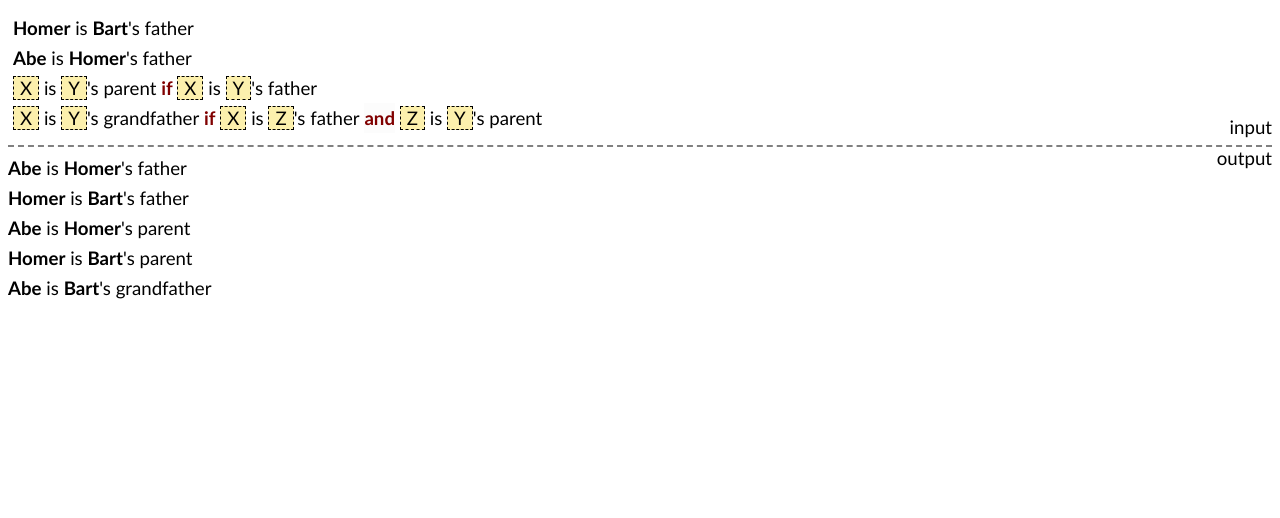
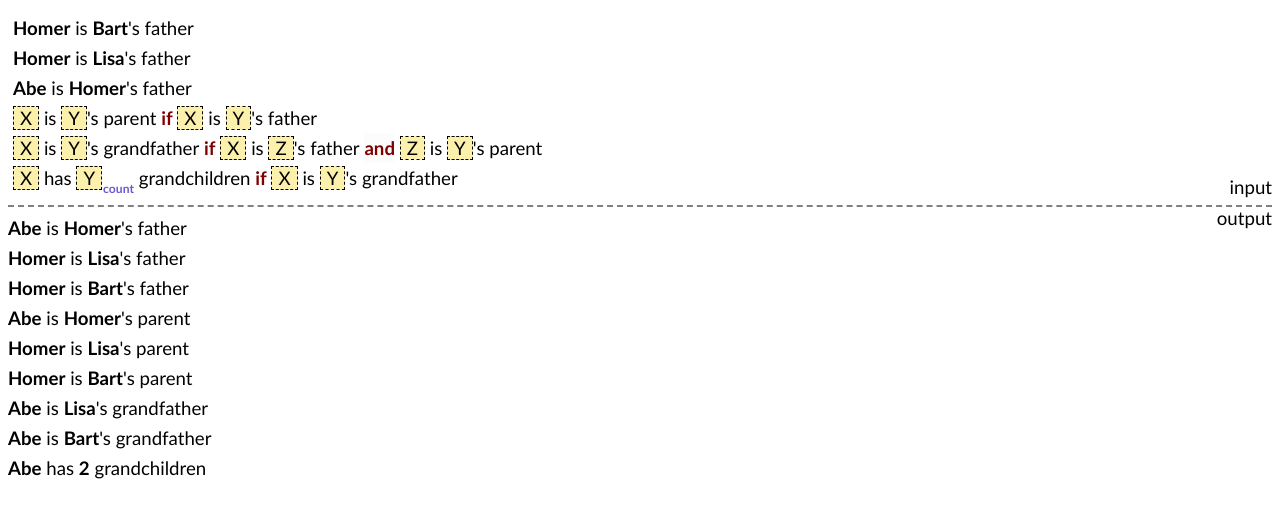
Before and after one commit to harc/nl-datalog, a plain HTML site: page index.html in a window 1280 px wide. Drawn offline with Linux system fonts and the light colour scheme.

Commit message:
add an use of aggregation (count) to the example

```diff
--- a/index.html
+++ b/index.html
@@ -475,9 +475,11 @@ meh.withModulesDo(function(customElement, editor, datalog, datalogRenderer, obje
   editor.db = new datalog.Database()
   editor.setText(
     "Homer is Bart's father\n" +
+    "Homer is Lisa's father\n" +
     "Abe is Homer's father\n" +
     "X is Y's parent if X is Y's father\n" +
-    "X is Y's grandfather if X is Z's father and Z is Y's parent")
+    "X is Y's grandfather if X is Z's father and Z is Y's parent\n" +
+    "X has Y.count grandchildren if X is Y's grandfather")
   editor.oninput()
 })
 
```
